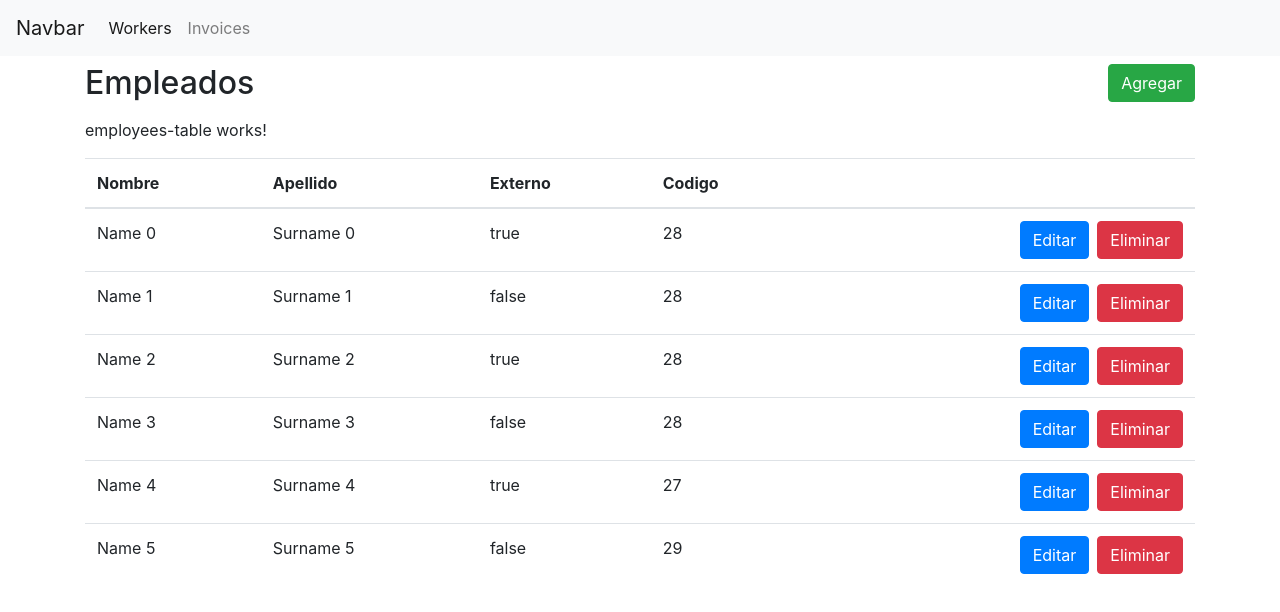
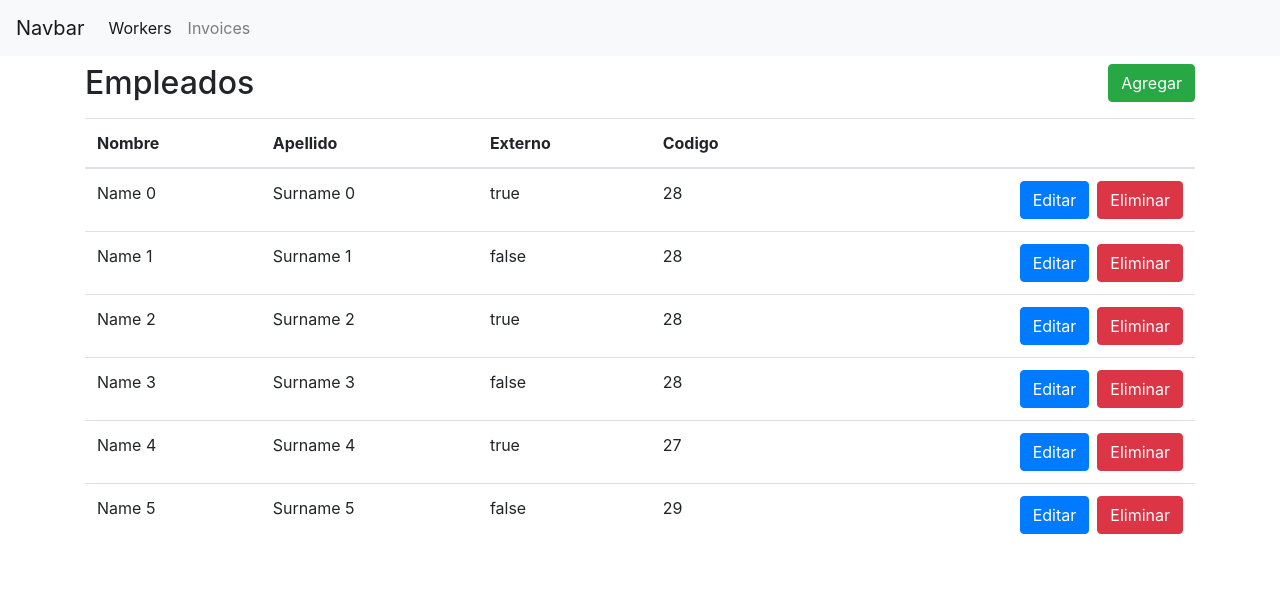
Before and after one commit to alminyana/comp-communication, an Angular app: page /employees in a window 1280 px wide. Shown: the top 612 px of the page. Built offline with nearby package versions, Linux system fonts and the light colour scheme.

Commit message:
REMOVE template default text

```diff
--- a/src/app/employees/components/employees-table/employees-table.component.html
+++ b/src/app/employees/components/employees-table/employees-table.component.html
@@ -1,6 +1,3 @@
-<p>
-  employees-table works!
-</p>
 
 <table class="table">
   <thead>
--- a/src/app/invoices/views/invoices-list/invoices-list.component.html
+++ b/src/app/invoices/views/invoices-list/invoices-list.component.html
@@ -1,5 +1,2 @@
-<p>
-  invoices-list works!
-</p>
 
 <app-invoice-table [model]="model" (create)="onCreateInvoice()"></app-invoice-table>
```
